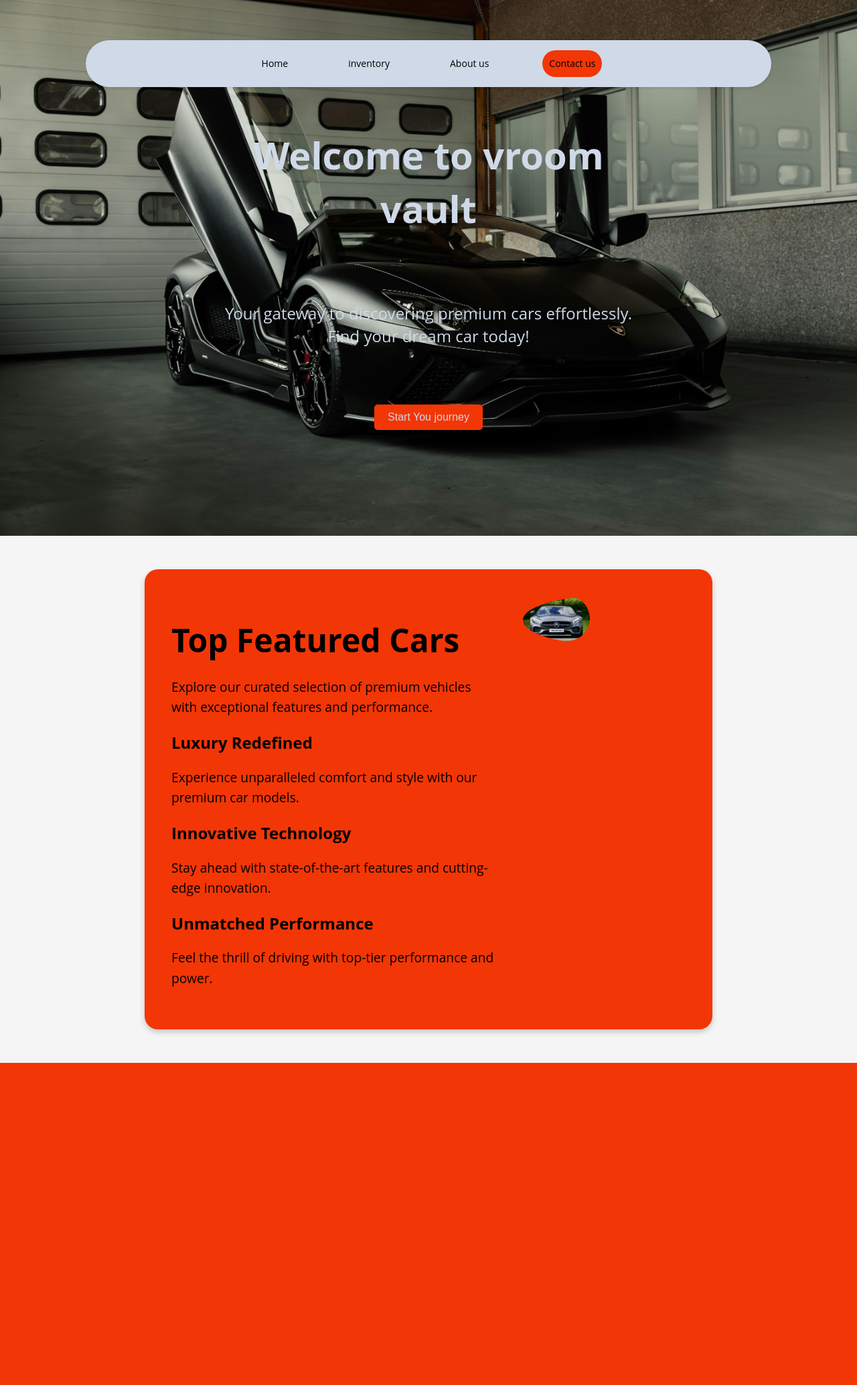
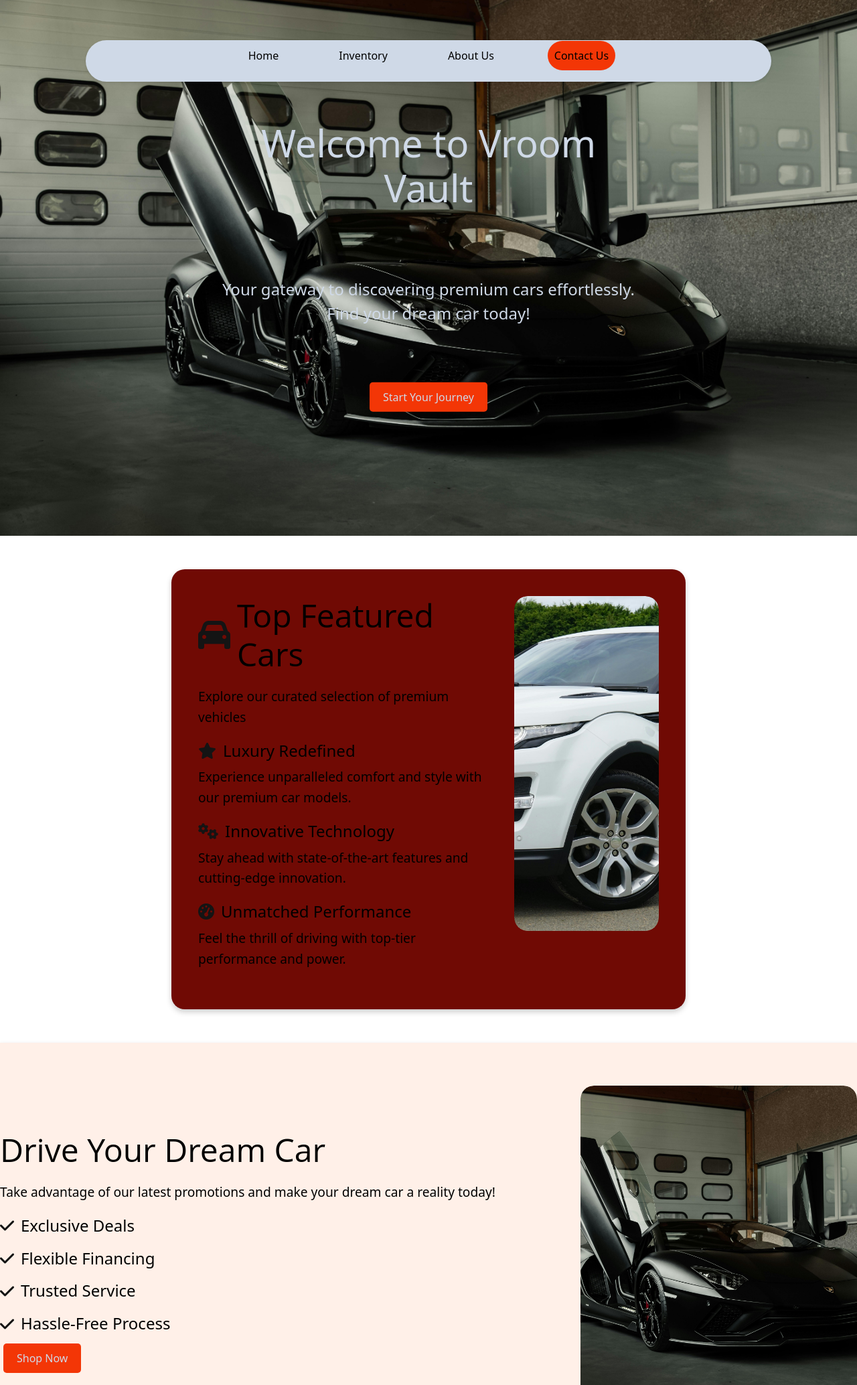
Before and after one commit to DerrickMoiben/Ecomerce_Platform, a Django app: page /customer/landingpage/ in a window 1280 px wide. Shown: the top 2068 px of the page at 67% size. Before the commit the page ends 1587 px from the top, so only its background shows below. Run offline with Django 5.2, Linux system fonts and the light colour scheme.

Commit message:
added some section on the landig page

```diff
--- a/myvolkswagen/customer/static/css/landingpage.css
+++ b/myvolkswagen/customer/static/css/landingpage.css
@@ -3,7 +3,7 @@
     font-size: 14px;
     line-height: 1.42857143;
     color: #333;
-    background-color: #f5f5f5;
+    background-color: rgb(207, 217, 231);
     margin: 0;
     padding: 0;
 }
@@ -20,7 +20,6 @@
     padding: 1px 0;
     margin: 60px 0;
     border-radius: 50px;
-
 }
 
 nav ul {
@@ -50,8 +49,6 @@
     align-items: right;
 }
 
-
-/* hero section */
 .hero-section {
     position: relative;
     width: 100%;
@@ -70,6 +67,7 @@
     object-fit: cover;
     z-index: 0;
 }
+
 .hero-section .hero-content {
     position: absolute;
     top: 50%;
@@ -81,19 +79,19 @@
 
 .hero-section .hero-content h1 {
     font-size: 3.5rem;
-    color:  rgb(207, 217, 231);
+    color: rgb(207, 217, 231);
     margin-bottom: 100px;
 }
 
 .hero-section .hero-content p {
     font-size: 1.5rem;
-    color:  rgb(207, 217, 231);
+    color: rgb(207, 217, 231);
     margin-bottom: 80px;
 }
 
 .hero-section .hero-content button {
     background-color: rgb(243, 54, 6);
-    color:  rgb(207, 217, 231);
+    color: rgb(207, 217, 231);
     padding: 10px 20px;
     border: lightblue;
     border-radius: 5px;
@@ -104,65 +102,174 @@
 
 .hero-section .hero-content button:hover {
     background-color: rgb(243, 54, 6);
-    color:  rgb(207, 217, 231);
+    color: rgb(207, 217, 231);
+}
+
+.about-section {
+    background-color: rgb(112, 10, 4);
+    width: 60%;
+    height: auto;
+    display: flex;
+    justify-content: space-between;
+    align-items: flex-start;
+    border-radius: 20px;
+    margin: 50px auto;
+    padding: 40px;
+    box-shadow: 0 4px 8px rgba(0, 0, 0, 0.2);
+    gap: 20px;
+}
+
+.about-section .about-content {
+    flex: 2;
+    color: black;
+    padding-right: 20px;
+    text-align: left;
+    gap: 40px;
+}
+
+.about-section .about-content h1,
+.about-section .about-content h3 {
+    display: flex;
+    align-items: center;
+}
+
+.about-section .about-content h1 i,
+.about-section .about-content h3 i {
+    margin-right: 10px;
+    color: rgb(20, 20, 20);
+}
+
+.about-section .about-content h1 {
+    font-size: 3rem;
+    margin-bottom: 20px;
+    font-family: 'Open Sans', sans-serif;
+}
+
+.about-section .about-content h3 {
+    font-size: 1.5rem;
+    margin-top: 20px;
+    margin-bottom: 10px;
+}
+
+.about-section .about-content p {
+    font-size: 1.2rem;
+    line-height: 1.6;
+    margin-bottom: 20px;
+}
+
+.about-section .about-image {
+    flex: 1;
+    max-width: 400px;
+    height: 500px;
+    overflow: hidden;
+    border-radius: 20px;
+    position: relative;
+}
+
+.about-section .about-image img {
+    width: 100%;
+    height: 100%;
+    object-fit: cover;
+    border-radius: 20px;
 }
 
 
 
-/* About section */
-.about-section {
-    background-color: rgb(243, 54, 6); /* Red background */
-    width: 60%; /* Larger width to accommodate more content */
-    height: auto; /* Allow height to adjust based on content */
-    display: flex; /* Use Flexbox for layout */
-    justify-content: space-between; /* Space out text and image */
-    align-items: flex-start; /* Align items to the top */
-    border-radius: 20px; /* Rounded corners */
-    margin: 50px auto; /* Center the section horizontally and add vertical spacing */
-    padding: 40px; /* Add padding for spacing inside the section */
-    box-shadow: 0 4px 8px rgba(0, 0, 0, 0.2); /* Optional shadow for better appearance */
-    gap: 20px; /* Add spacing between text and image */
+
+/* dream car */
+
+.dream-car{
+    background-color: rgb(255, 240, 232);
+    display: flex;
+    justify-content: space-between;
+    align-items: center;
+    flex-wrap: wrap;
+    padding: 5% 0;
+    margin: 50px auto;
+    box-shadow: 0 4px 8px rgba(0, 0, 0, 0.2);
+    gap: 20px;
 }
 
-/* About text content */
-.about-section .about-content {
-    flex: 2; /* Take up more space for the text */
-    color: black; /* White text for contrast */
-    padding-right: 20px; /* Add spacing between text and image */
-    text-align: left; /* Align text to the left */
+.dream-car .dream-car-content {
+    flex: 2;
+    color: black;
+    padding-right: 20px;
+    text-align: left;
     gap: 40px;
 }
-
-.about-section .about-content h1 {
-    font-size: 3rem; /* Adjust heading size */
-    margin-bottom: 20px; /* Add spacing below the heading */
+.dream-car .dream-car-content h1,
+.dream-car .dream-car-content h3 {
+    display: flex;
+    align-items: center;
+}
+.dream-car .dream-car-content h1 i,
+.dream-car .dream-car-content h3 i {
+    margin-right: 10px;
+    color: rgb(20, 20, 20);
+}
+.dream-car .dream-car-content h1 {
+    font-size: 3rem;
+    margin-bottom: 20px;
     font-family: 'Open Sans', sans-serif;
 }
-
-.about-section .about-content h3 {
-    font-size: 1.5rem; /* Adjust subheading size */
-    margin-top: 20px; /* Add spacing above subheadings */
-    margin-bottom: 10px; /* Add spacing below subheadings */
+.dream-car .dream-car-content h3 {
+    font-size: 1.5rem;
+    margin-top: 20px;
+    margin-bottom: 10px;
+}
+.dream-car .dream-car-content p {
+    font-size: 1.2rem;
+    line-height: 1.6;
+    margin-bottom: 20px;
+}
+.dream-car .dream-car-image {
+    flex: 1;
+    height: 500px;
+    overflow: hidden;
+    position: relative;
+    border-radius: 20px;
+}
+.dream-car .dream-car-image img {
+    width: 100%;
+    height: 100%;
+    object-fit: cover;
+    border-radius: 20px;
+}
+.dream-car .dream-car-image img:hover {
+    transform: scale(1.05);
+    transition: transform 0.3s ease;
+}
+.dream-car .dream-car-content button {
+    background-color: rgb(243, 54, 6);
+    color: rgb(207, 217, 231);
+    padding: 10px 20px;
+    border: lightblue;
+    border-radius: 5px;
+    font-size: 1rem;
+    cursor: pointer;
+    margin: 5px;
 }
 
-.about-section .about-content p {
-    font-size: 1.2rem; /* Adjust paragraph size */
-    line-height: 1.6; /* Improve readability */
-    margin-bottom: 20px; /* Add spacing below paragraphs */
+
+
+
+/* what our cusomter say */
+.what-our-customer-say{
+    background-color:  rgb(255, 240, 232);
+    color: black;
+    display: flex;
+    align-items: center;
+    flex-wrap: wrap;
 }
 
-/* About image */
-.about-section .about-image {
-    flex: 1; /* Smaller space for the image */
-    max-width: 400px; /* Limit the width of the image container */
-    height: auto; /* Adjust height based on the image */
-    overflow: hidden; /* Ensure the image doesn't overflow */
-    border-radius: 50%; /* Rounded corners for the image */
+.what-our-customer-say .customer-header {
+    text-align: center;
+    margin: 50px auto;
+    padding: 20px;
 }
 
-.about-section .about-image img {
-    width: 100px; /* Ensure the image fills the container */
-    height: auto; /* Allow the image to adjust its height */
-    object-fit: cover; /* Cover the container with the image */
-    border-radius: 50px; /* Rounded corners for the image */
+.what-our-customer-say .customer-header h1  p{
+    font-size: 3rem;
+    margin-bottom: 20px;
+    font-family: 'Open Sans', sans-serif;
 }
--- a/myvolkswagen/customer/templates/landingpage.html
+++ b/myvolkswagen/customer/templates/landingpage.html
@@ -6,6 +6,8 @@
     <meta name="viewport" content="width=device-width, initial-scale=1.0">
     <title>Document</title>
     <link rel="stylesheet" href="/myvolkswagen/customer/static/css/landingpage.css">
+    <link rel="stylesheet" href="https://cdnjs.cloudflare.com/ajax/libs/font-awesome/6.0.0-beta3/css/all.min.css">
+    <link href="https://cdn.jsdelivr.net/npm/bootstrap@5.2.3/dist/css/bootstrap.min.css" rel="stylesheet">
     <script src="/myvolkswagen/customer/static/js/landingpage.js"></script>
 </head>
 
@@ -13,9 +15,9 @@
     <nav>
         <ul>
             <li><a href="">Home</a></li>
-            <li><a href="">inventory</a></li>
-            <li><a href="">About us</a></li>
-            <li><a href="">Contact us</a></li>
+            <li><a href="">Inventory</a></li>
+            <li><a href="">About Us</a></li>
+            <li><a href="">Contact Us</a></li>
         </ul>
     </nav>
     <div class="hero-section">
@@ -23,26 +25,61 @@
             <img src="/myvolkswagen/customer/static/images/hero.jpg" alt="hero-image">
         </div>
         <div class="hero-content">
-            <h1>Welcome to vroom vault</h1>
+            <h1>Welcome to Vroom Vault</h1>
             <p>Your gateway to discovering premium cars effortlessly. Find your dream car today!</p>
-            <button>Start You journey</button>
-
+            <button>Start Your Journey</button>
         </div>
     </div>
     <div class="about-section">
         <div class="about-content">
-            <h1>Top Featured Cars</h1>
-            <p>Explore our curated selection of premium vehicles with exceptional features and performance.</p>
-            <h3>Luxury Redefined</h3>
+            <h1><i class="fas fa-car"></i> Top Featured Cars</h1>
+            <p>Explore our curated selection of premium vehicles </p>
+            <h3><i class="fas fa-star"></i> Luxury Redefined</h3>
             <p>Experience unparalleled comfort and style with our premium car models.</p>
-            <h3>Innovative Technology</h3>
+            <h3><i class="fas fa-cogs"></i> Innovative Technology</h3>
             <p>Stay ahead with state-of-the-art features and cutting-edge innovation.</p>
-            <h3>Unmatched Performance</h3>
+            <h3><i class="fas fa-tachometer-alt"></i> Unmatched Performance</h3>
             <p>Feel the thrill of driving with top-tier performance and power.</p>
         </div>
         <div class="about-image">
-            <img src="/myvolkswagen/customer/static/images/hero2.jpg" alt="about-car">
+            <img src="/myvolkswagen/customer/static/images/whiterangerover.jpg" alt="about-car">
         </div>
     </div>
+    <div class="dream-car">
+        <div class="dream-car-content">
+            <h1>Drive Your Dream Car</h1>
+            <p>Take advantage of our latest promotions and make your dream car a reality today!</p>
+            <h3><i class="fas fa-check"></i> Exclusive Deals</h3>
+            <h3><i class="fas fa-check"></i> Flexible Financing</h3>
+            <h3><i class="fas fa-check"></i> Trusted Service</h3>
+            <h3><i class="fas fa-check"></i> Hassle-Free Process</h3>
+            <button><i class="fas fas-shop"></i>Shop Now</button>
+        </div>
+        <div class="dream-car-image">
+            <img src="/myvolkswagen/customer/static/images/hero.jpg" alt="dream-car">
+
+        </div>
+    </div>
+    <div class="what-our-cutomer-say">
+        <div class="customer-header">
+            <h1>What Our Customers Say</h1>
+            <p>Discover why our customers love us! Read their testimonials and experiences.</p>
+        </div>
+        <div class="customer-body">
+            <div class="testimonial">
+                <h3>- John Doe</h3>
+                <p>"I had an amazing experience with Vroom Vault! The staff was incredibly helpful and I found my dream car!"</p>
+            </div>
+            <div class="testimonial">
+                <h3>- Jane Smith</h3>
+                <p>"The selection of cars is fantastic! I couldn't believe how easy the process was. Highly recommend!"</p>
+            </div>
+            <div class="testimonial">
+                <h3>- Sarah Johnson</h3>
+                <p>"Vroom Vault made buying a car so simple and enjoyable. I love my new ride!"</p>
+            </div>
+        </div>
+    </div>
+
 </body>
 </html>
```
Also changed, not shown: myvolkswagen/customer/templates/product_details.html (+33 -8 lines), myvolkswagen/customer/static/images/whiterangerover.jpg (added).
